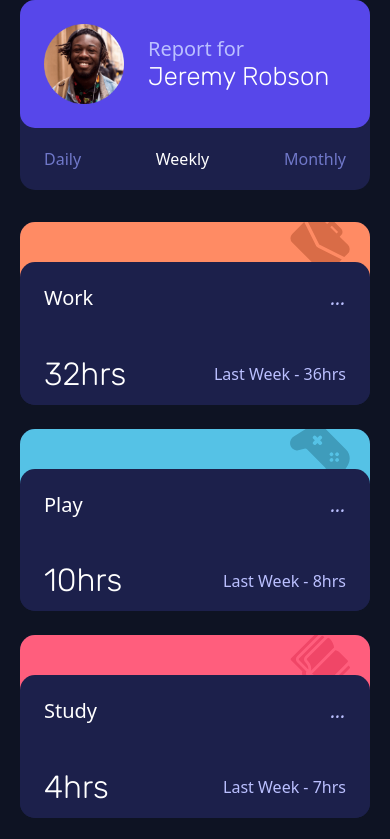
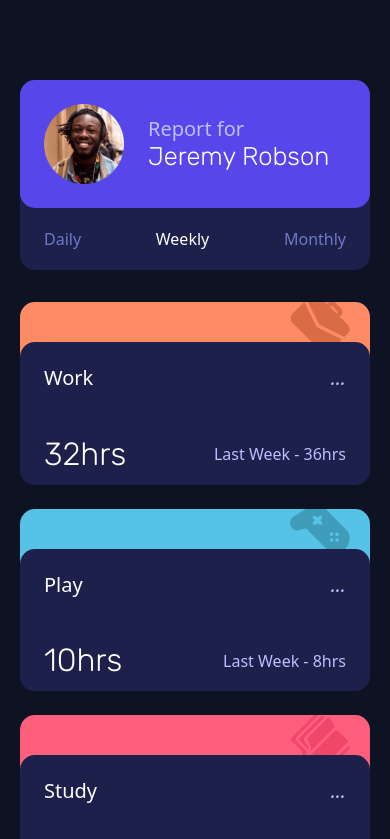
Before and after one commit to jesussalgado372/time-tracking-dashboard-main, a plain HTML site: page index.html in a window 390 px wide. Shown: the top 839 px of the page. Drawn offline with nearby package versions, Linux system fonts and the light colour scheme.

Commit message:
add 5 rem to the top of main card to add some space and 5 rem to the bottom of  card-grid to have the same effect

```diff
--- a/styles/styles.css
+++ b/styles/styles.css
@@ -432,6 +432,7 @@ h6 {
     width: 100%;
     max-width: 350px;
     height: auto;
+    margin-top: 5rem;
   }
 
   /* TOP SECTION — image + text side-by-side */
@@ -490,6 +491,7 @@ h6 {
     width: 100%;
     max-width: 350px;
     padding: 0;
+    margin-bottom: 5rem;
   }
 
   .card-grid article {
```
